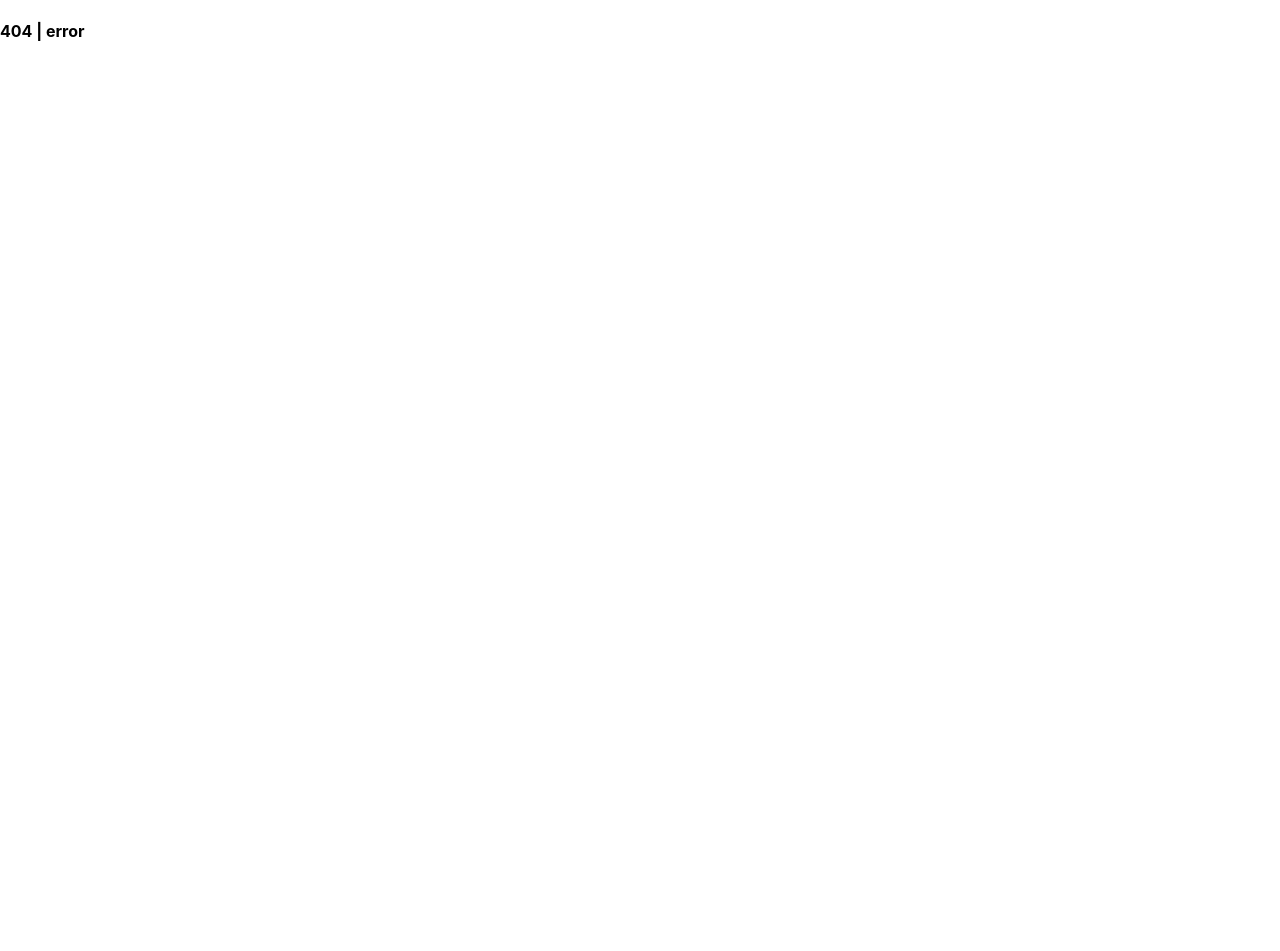
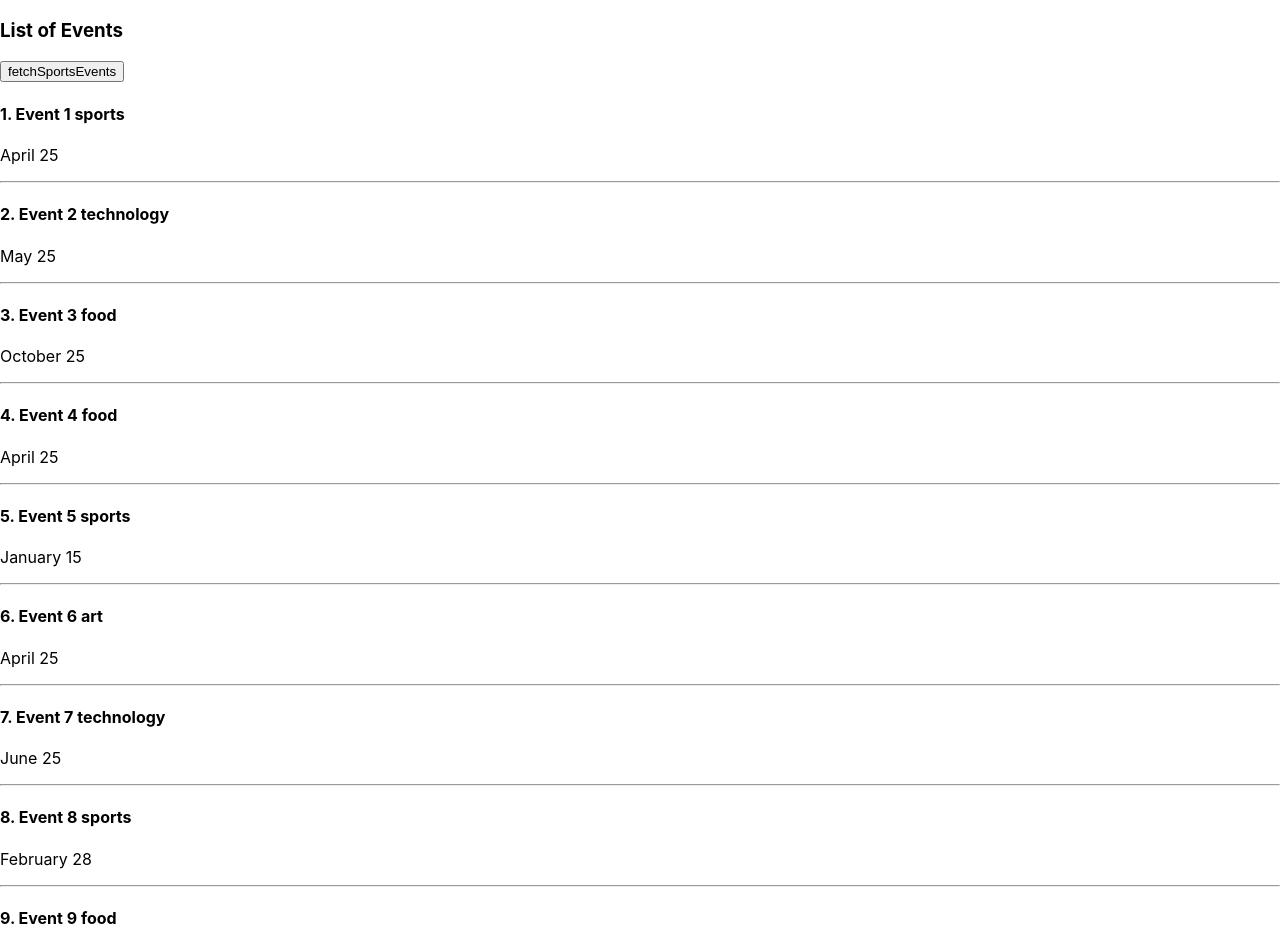
Before and after one commit to Jocatins/next-js, a Next.js app: page /event in a window 1280 px wide. Before the commit this address had no page. Shown: the top 951 px of the page. Before the commit the page ends 800 px from the top, so only its background shows below. Built offline with nearby package versions, Linux system fonts and the light colour scheme; data requests are answered from the project's data file.

Commit message:
client-side-and-server-side-rendering

```diff
--- a/db.json
+++ b/db.json
@@ -1,4 +1,82 @@
 {
+  "events": [
+    {
+      "id": 1,
+      "title": "Event 1",
+      "description": "Description 1",
+      "category": "sports",
+      "date": "April 25"
+    },
+    {
+      "id": 2,
+      "title": "Event 2",
+      "description": "Description 2",
+      "category": "technology",
+      "date": "May 25"
+    },
+    {
+      "id": 3,
+      "title": "Event 3",
+      "description": "Description 3",
+      "category": "food",
+      "date": "October 25"
+    },
+    {
+      "id": 4,
+      "title": "Event 4",
+      "description": "Description 4",
+      "category": "food",
+      "date": "April 25"
+    },
+    {
+      "id": 5,
+      "title": "Event 5",
+      "description": "Description 5",
+      "category": "sports",
+      "date": "January 15"
+    },
+    {
+      "id": 6,
+      "title": "Event 6",
+      "description": "Description 6",
+      "category": "art",
+      "date": "April 25"
+    },
+    {
+      "id": 7,
+      "title": "Event 7",
+      "description": "Description 7",
+      "category": "technology",
+      "date": "June 25"
+    },
+    {
+      "id": 8,
+      "title": "Event 8",
+      "description": "Description 8",
+      "category": "sports",
+      "date": "February 28"
+    },
+    {
+      "id": 9,
+      "title": "Event 9",
+      "description": "Description 9",
+      "category": "food",
+      "date": "April 25"
+    },
+    {
+      "id": 10,
+      "title": "Event 10",
+      "description": "Description 10",
+      "category": "sports",
+      "date": "August 5"
+    }
+  ],
+  "dashboard": {
+    "posts": 5,
+    "likes": 100,
+    "followers": 20,
+    "following": 560
+  },
   "news": [
     {
       "id": 1,
--- a/package.json
+++ b/package.json
@@ -13,7 +13,8 @@
     "json-server": "^0.17.0",
     "next": "12.1.6",
     "react": "18.1.0",
-    "react-dom": "18.1.0"
+    "react-dom": "18.1.0",
+    "swr": "^1.3.0"
   },
   "devDependencies": {
     "eslint": "8.14.0",
--- /dev/null
+++ b/pages/event.js
@@ -0,0 +1,51 @@
+import { useState } from "react";
+import { useRouter } from "next/router";
+
+function EventsList({ eventList }) {
+  const [sportsEvents, setSportEvents] = useState(eventList);
+  const router = useRouter();
+
+  const fetchSportsEvents = async () => {
+    const response = await fetch(sportsEventsUrl);
+    const data = await response.json();
+    console.log("sports-data", data);
+    setSportEvents(data);
+    //   router.push("/events?category=sports", undefined, { shallow: true });
+  };
+
+  return (
+    <>
+      <h3>List of Events</h3>
+      <button onClick={fetchSportsEvents}>fetchSportsEvents</button>
+      {sportsEvents.map((event, index) => {
+        return (
+          <div key={index}>
+            <h4>
+              {event.id}. {event.title} {event.category}
+            </h4>
+            <p>{event.date}</p>
+            <hr />
+          </div>
+        );
+      })}
+    </>
+  );
+}
+export default EventsList;
+
+const sportsEventsUrl = `http://localhost:4000/events?category=sports`;
+const eventsUrl = "http://localhost:4000/events";
+
+export async function getServerSideProps(context) {
+  const { query } = context;
+  const { category } = query;
+  const queryString = category ? "category=sports" : "";
+  const response = await fetch(`http://localhost:4000/events?${queryString}`);
+  const data = await response.json();
+
+  return {
+    props: {
+      eventList: data,
+    },
+  };
+}
```
Also changed, not shown: pages/dashboard-swr.js (added, +29 -0 lines), pages/dashboard.js (added, +34 -0 lines), 1 other file (tests, documents, lock files or other folders).
